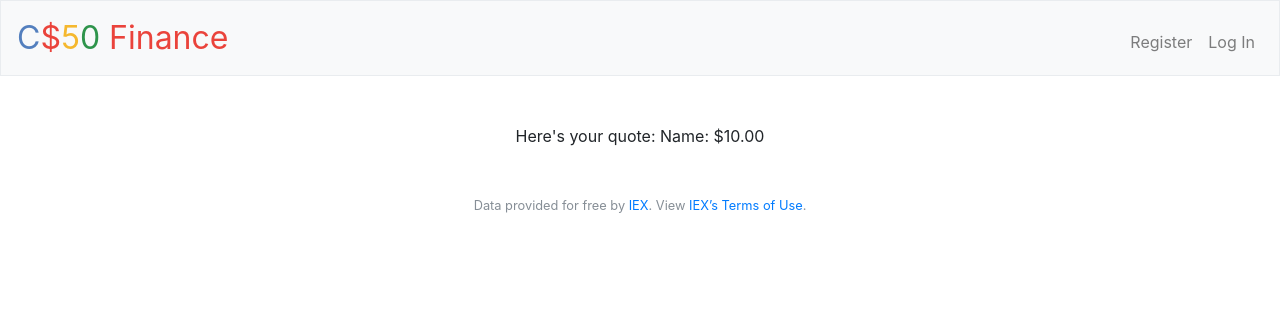
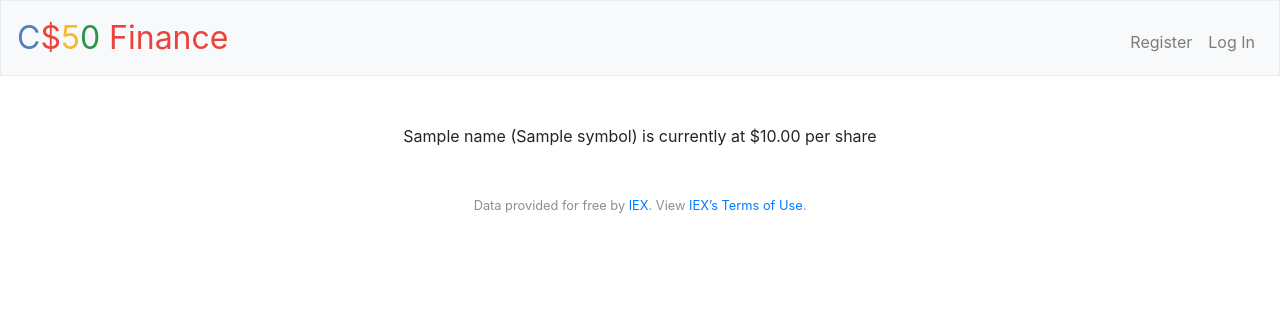
Before and after one commit to Jaime-y-Yev/CS50, a Flask app: template problem set 7/finance/templates/quoted.html in a window 1280 px wide. Shown: the top 336 px of the page. Run offline with Flask 2, Linux system fonts and the light colour scheme; the template is opened without the code that fills it: most values are stand-ins (such as "Sample title", 1, 10 or a date in 2020); some libraries are stand-ins or nearby versions.

Commit message:
Cleaned up /quote and quoted.html

```diff
--- a/problem set 7/finance/application.py
+++ b/problem set 7/finance/application.py
@@ -203,28 +203,27 @@ def quote():
     # User reached route via POST (as by submitting a form via POST)
     if request.method == "POST":
 
-        # Ensure username was submitted
+        # Ensure symbol was submitted
         if not request.form.get("symbol"):
             return apology("must provide symbol", 400)
 
         name_price_symbol = lookup(request.form.get("symbol"))
 
-        # Ensure password was submitted
+        # Ensure symbol was found
         if name_price_symbol == None:
             return apology("could not find symbol", 400)
 
+        # Extract name, price, and symbol
         name = name_price_symbol["name"]
         price = name_price_symbol["price"]
         symbol = name_price_symbol["symbol"]
 
-        # Redirect user to home page
-        return render_template("quoted.html", name_price_symbol=name_price_symbol, price=price)
+        # Display name, price, and symbol
+        return render_template("quoted.html", name=name, price=price, symbol=symbol)
 
     # User reached route via GET (as by clicking a link or via redirect)
     else:
         return render_template("quote.html")
-
-
 
 
 @app.route("/register", methods=["GET", "POST"])
--- a/problem set 7/finance/templates/quoted.html
+++ b/problem set 7/finance/templates/quoted.html
@@ -5,6 +5,5 @@
 {% endblock %}
 
 {% block main %}
-   Here's your quote:
-   Name: {{ price | usd }}
+   {{ name }} ({{ symbol }}) is currently at {{ price | usd }} per share
 {% endblock %}
```
